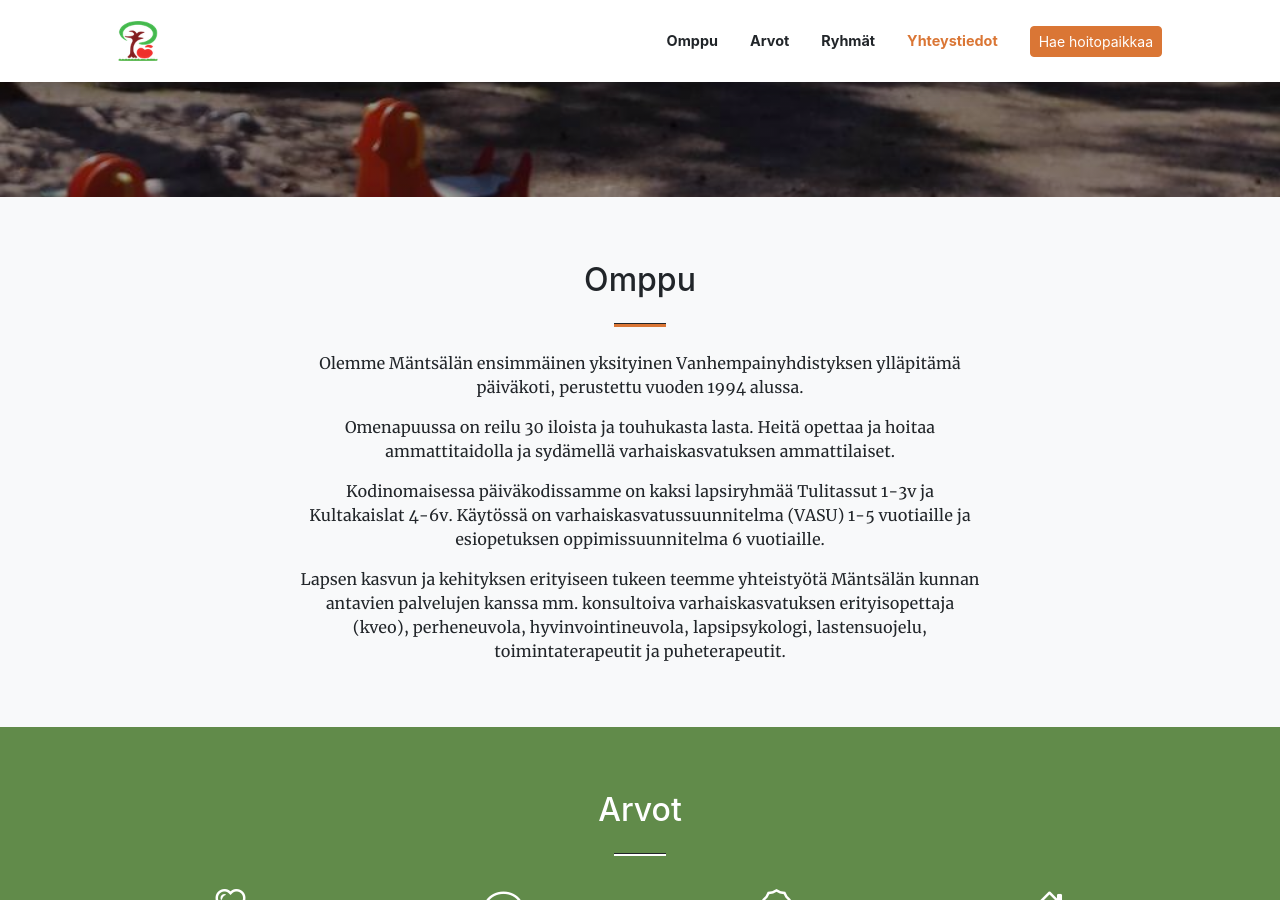
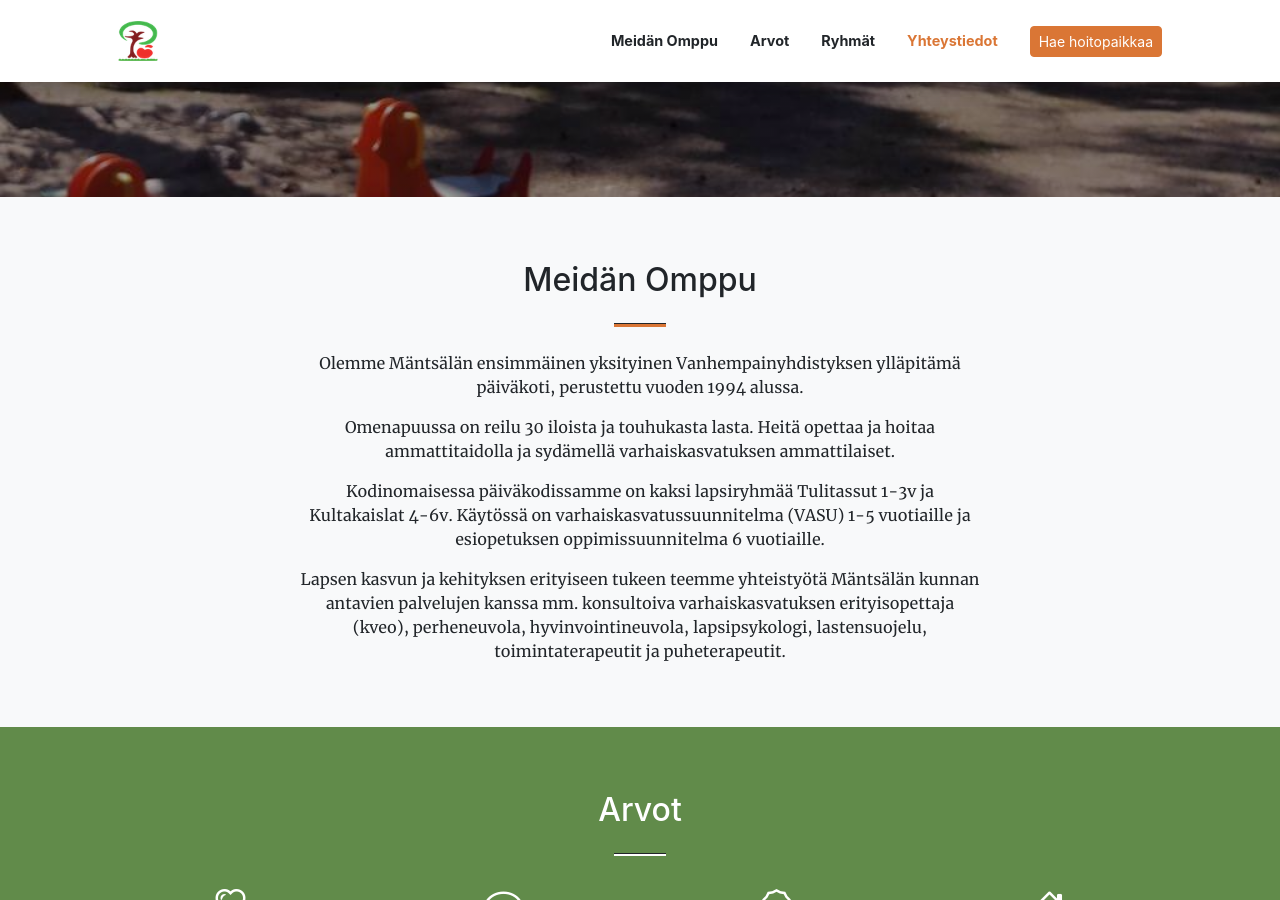
Before and after one commit to paivakotiomenapuu/paivakotiomenapuu.github.io, a Jekyll site: the page built from docs/index.html, in a window 1280 px wide and 900 px high, scrolled down 703 px. Built offline with Jekyll 4.4.1, drawn with Linux system fonts in a browser that asks for light colours; some web fonts are replaced.

Commit message:
Minor content rename

```diff
--- a/docs/_data/sections.yml
+++ b/docs/_data/sections.yml
@@ -1,6 +1,6 @@
 # Navigation bar titles which are also used in page section titles.
 # If new content is added or ordering is changed, html files need to be modified.
-- title: Omppu
+- title: Meidän Omppu
   link: "#about"
 - title: Arvot
   link: "#values"
```
